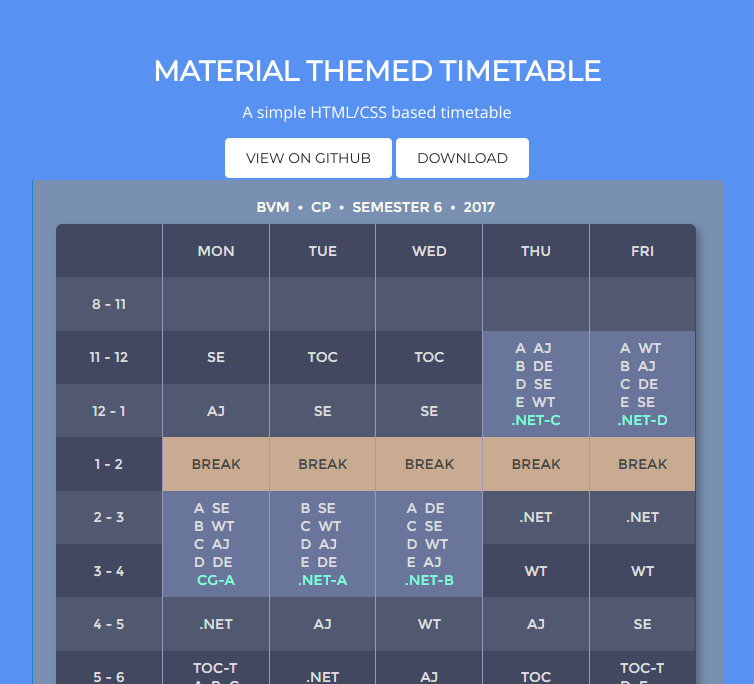
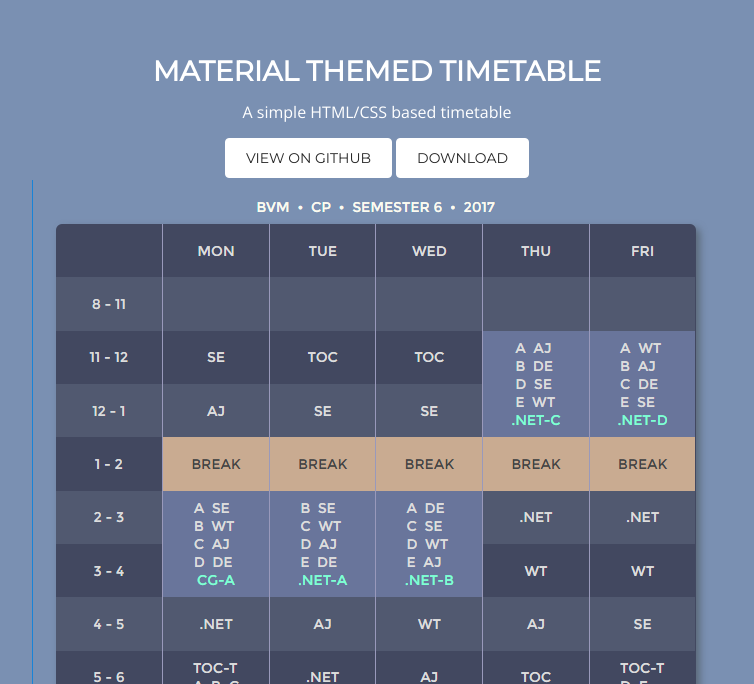
Before and after one commit to sidx1024/CollegeTimeTable, a plain HTML site: page index.html in a window 1280 px wide. Shown: the part 131-815 px from the top of the page, without its empty margins (263-1017 px from the left). Drawn offline with nearby package versions, Linux system fonts and the light colour scheme.

Commit message:
Updated background-color

```diff
--- a/index.html
+++ b/index.html
@@ -13,7 +13,7 @@
             display: flex;
             width: 100%;
             height: 100%;
-            background-color: #5792F2;
+            background-color: #7a90b2;
             margin: 0;
             flex-flow: column;
             justify-content: center;
```
